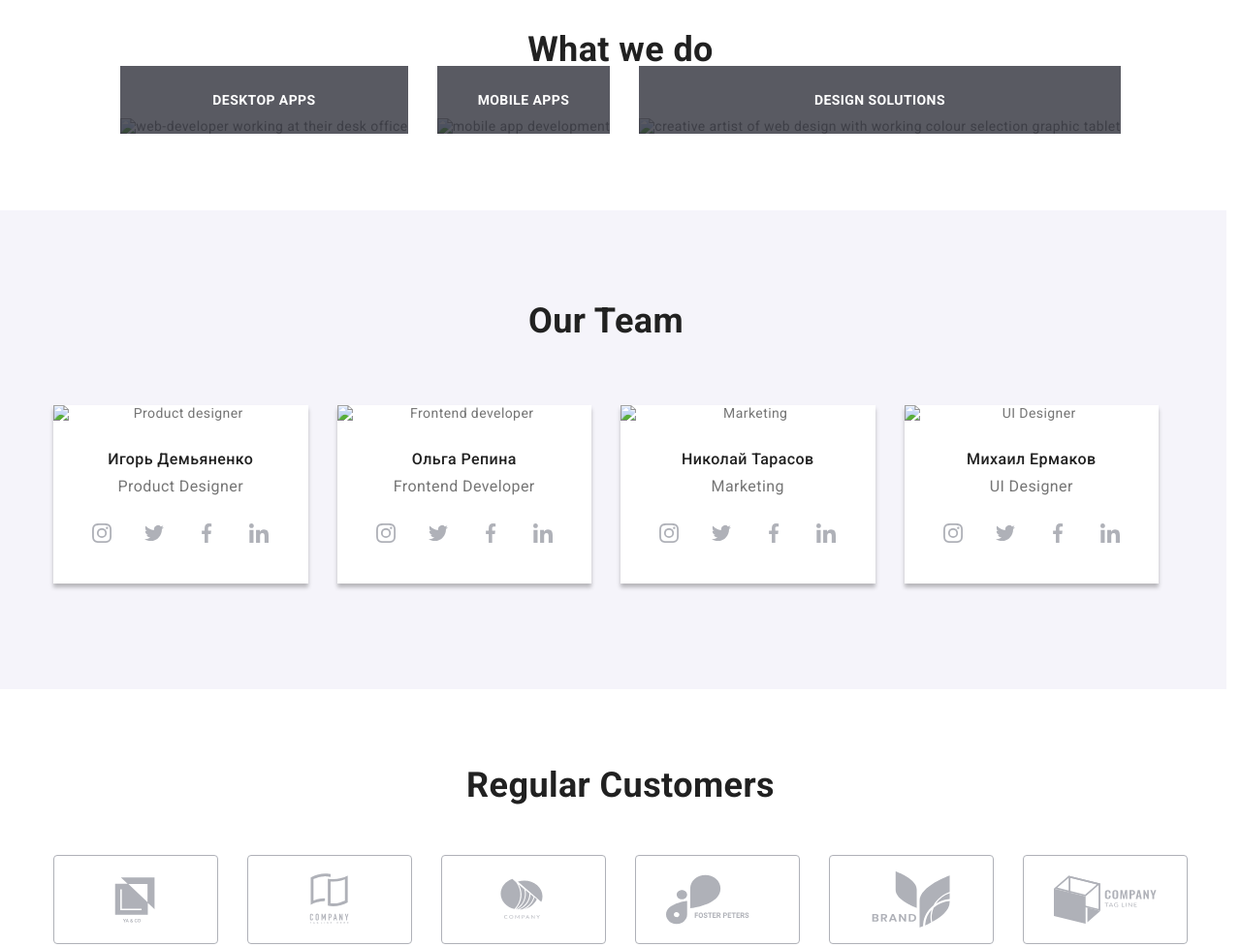
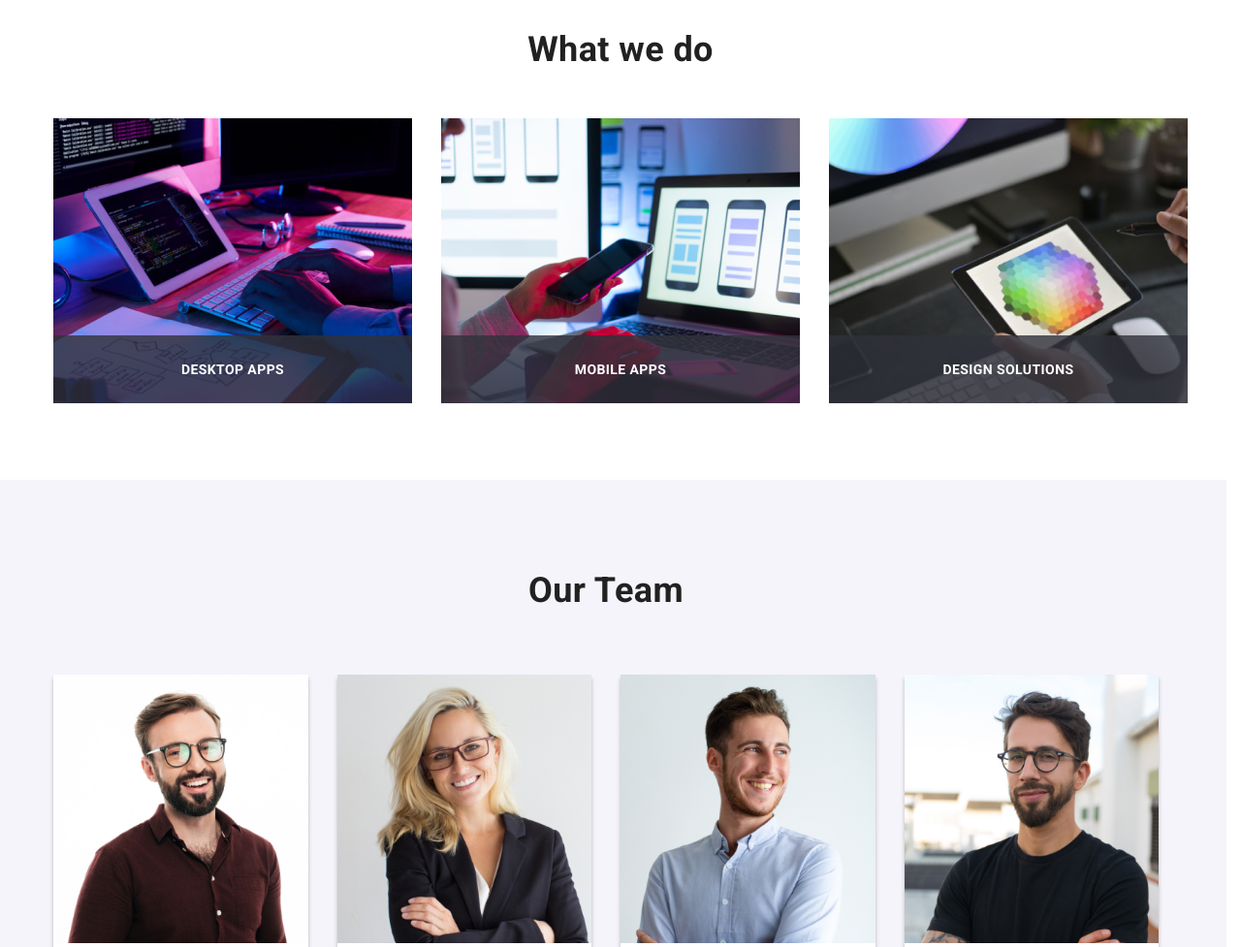
Before and after one commit to arohoza/goit-markup-hw-08, a plain HTML site: page index.html in a window 1280 px wide. Shown: the part 1080-2057 px from the top of the page at 97% size. Drawn offline with nearby package versions, Linux system fonts and the light colour scheme; the site is published under a folder, as on GitHub Pages, so addresses that start at the root find nothing.

Commit message:
Update index.html

```diff
--- a/index.html
+++ b/index.html
@@ -124,26 +124,26 @@
                     <ul class="service-list list">
                         <li class="service-list__item">
                                 <img class="service-list__photo"
-                                srcset="/images/service-image-1-1x.jpg  1x,
-                                        /images/service-image-1-2x.jpg  2x"
-                                src="/images/service-image-1-1x.jpg"
+                                srcset="./images/service-image-1-1x.jpg  1x,
+                                        ./images/service-image-1-2x.jpg  2x"
+                                src="./images/service-image-1-1x.jpg"
                                 alt="web-developer working at their desk  office"/>
                                 <p class="service-list__description">DESKTOP APPS</p>
                         </li>
                         <li class="service-list__item">
                                 <img class="service-list__photo"
-                                srcset="/images/service-image-2-1x.jpg  1x,
-                                        /images/service-image-2-2x.jpg  2x"
-                                        src="/images/service-image-1-1x.jpg"
+                                srcset="./images/service-image-2-1x.jpg  1x,
+                                        ./images/service-image-2-2x.jpg  2x"
+                                        src="./images/service-image-1-1x.jpg"
                                 alt="mobile app development" />
                                 <p class="service-list__description">MOBILE APPS</p>
                         </li>
 
                         <li class="service-list__item">
                                 <img class="service-list__photo"
-                                srcset="/images/service-image-3-1x.jpg  1x,
-                                        /images/service-image-3-2x.jpg  2x"
-                                        src="/images/service-image-1-1x.jpg"
+                                srcset="./images/service-image-3-1x.jpg  1x,
+                                        ./images/service-image-3-2x.jpg  2x"
+                                        src="./images/service-image-1-1x.jpg"
                                     alt="creative artist  of web design with working colour selection graphic tablet" />
                                 <p class="service-list__description">DESIGN SOLUTIONS</p>
                         </li>
@@ -157,12 +157,12 @@
                 <ul class="team-list  ">
                     <li class="teammate-card">
                         <img class="teammate-card__photo"
-                        srcset="/images/teammate-card1-mobile.jpg   450w,
-                        /images/teammate-card1-mobile@2x.jpg  450w,
-                        /images/teammate-card1-tablet.jpg    354w,
-                        /images/teammate-card1-tablet@2x.jpg  2x 354w,
-                        /images/teammate-card1-desktop.jpg   270w,
-                        /images/teammate-card1-desktop@2x.jpg  270w"
+                        srcset="./images/teammate-card1-mobile.jpg   450w,
+                        ./images/teammate-card1-mobile@2x.jpg  450w,
+                        ./images/teammate-card1-tablet.jpg    354w,
+                        ./images/teammate-card1-tablet@2x.jpg  2x 354w,
+                        ./images/teammate-card1-desktop.jpg   270w,
+                        ./images/teammate-card1-desktop@2x.jpg  270w"
                         sizes="(min-width: 1200px) 25vw,(min-width: 768px) 50vw, (max-width: 768px) 100vw"
 
                         src="./images/teammate-card1-mobile.jpg"
@@ -196,12 +196,12 @@
                         </div>
                     </li>
                     <li class="teammate-card">
-                        <img class="teammate-card__photo" srcset="/images/teammate-card2-mobile.jpg  450w,
-                        /images/teammate-card2-mobile@2x.jpg  450w,
-                        /images/teammate-card2-tablet.jpg 354w,
-                        /images/teammate-card2-tablet@2x.jpg  354w,
-                        /images/teammate-card1-desktop.jpg   270w,
-                        /images/teammate-card1-desktop@2x.jpg  270w"
+                        <img class="teammate-card__photo" srcset="./images/teammate-card2-mobile.jpg  450w,
+                        ./images/teammate-card2-mobile@2x.jpg  450w,
+                        ./images/teammate-card2-tablet.jpg 354w,
+                        ./images/teammate-card2-tablet@2x.jpg  354w,
+                        ./images/teammate-card1-desktop.jpg   270w,
+                        ./images/teammate-card1-desktop@2x.jpg  270w"
                         sizes="(min-width: 1200px) 25vw,(min-width: 768px) 50vw, (max-width: 768px) 100vw"
                         src="./images/teammate-card2-mobile.jpg"
                          alt="Frontend developer" />
@@ -234,16 +234,16 @@
                     </li>
                     <li class="teammate-card">
                         <img class="teammate-card__photo"
-                        srcset="/images/teammate-card3-mobile.jpg   450w,
-                        /images/teammate-card3-mobile@2x.jpg  450w,
-                        /images/teammate-card3-tablet.jpg  354w,
-                        /images/teammate-card3-tablet@2x.jpg  354w,
-                        /images/teammate-card1-desktop.jpg  270w,
-                        /images/teammate-card1-desktop@2x.jpg 270w"
+                        srcset="./images/teammate-card3-mobile.jpg   450w,
+                        ./images/teammate-card3-mobile@2x.jpg  450w,
+                        ./images/teammate-card3-tablet.jpg  354w,
+                        ./images/teammate-card3-tablet@2x.jpg  354w,
+                        ./images/teammate-card1-desktop.jpg  270w,
+                        ./images/teammate-card1-desktop@2x.jpg 270w"
 
                         sizes="(min-width: 1200px) 25vw,(min-width: 768px) 50vw, (max-width: 768px) 100vw"
 
-                        src="/images/teammate-card3-mobile.jpg"
+                        src="./images/teammate-card3-mobile.jpg"
 
                         alt="Marketing"  />
                         <div class="teammate-card__meta">
@@ -275,12 +275,12 @@
                     </li>
                     <li class="teammate-card">
                         <img class="teammate-card__photo"
-                        srcset="/images/teammate-card4-mobile.jpg  450w,
-                        /images/teammate-card4-mobile@2x.jpg  450w,
-                        /images/teammate-card4-tablet.jpg  354w,
-                        /images/teammate-card4-tablet@2x.jpg 354w,
-                        /images/teammate-card1-desktop.jpg  270w,
-                        /images/teammate-card1-desktop@2x.jpg  270w"
+                        srcset="./images/teammate-card4-mobile.jpg  450w,
+                        ./images/teammate-card4-mobile@2x.jpg  450w,
+                        ./images/teammate-card4-tablet.jpg  354w,
+                        ./images/teammate-card4-tablet@2x.jpg 354w,
+                        ./images/teammate-card1-desktop.jpg  270w,
+                        ./images/teammate-card1-desktop@2x.jpg  270w"
                         sizes="(min-width: 1200px) 25vw,(min-width: 768px) 50vw, (max-width: 768px) 100vw"
                         src="./images/teammate-card4-mobile.jpg"
 
```
